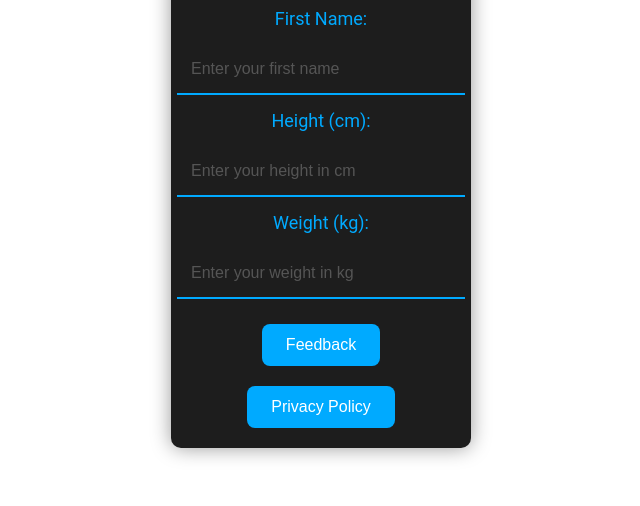
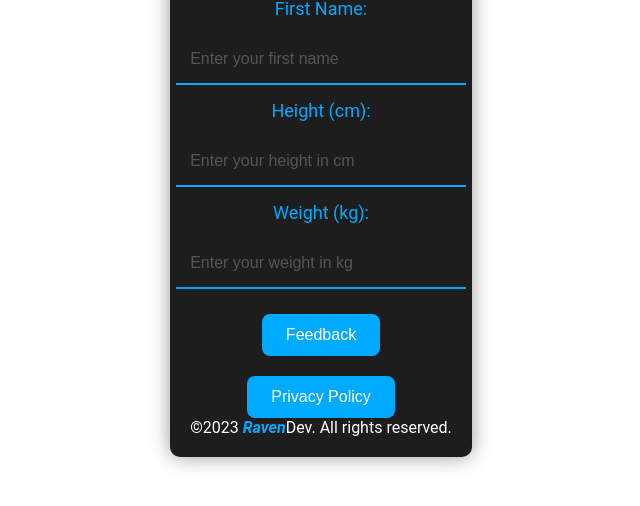
Before and after one commit to Ben1464/Phase-1-Project, a plain HTML site: page docs/index.html in a window 1280 px wide. Shown: the part 232-738 px from the top of the page, without its empty margins (319-959 px from the left). Drawn offline with Linux system fonts and the light colour scheme.

Commit message:
Footer addition

```diff
--- a/docs/index.html
+++ b/docs/index.html
@@ -27,6 +27,7 @@
             <button id="hidePrivacyPolicy">Close</button>
         </div>
         <button id="showPrivacyPolicy">Privacy Policy</button>
+        <footer>&copy2023 <span>Raven</span>Dev. All rights reserved.</footer>
     </div>
     <script src="script.js"></script>
 </body>
--- a/docs/script.js
+++ b/docs/script.js
@@ -12,8 +12,8 @@ document.getElementById("calculate").addEventListener("click", async function ()
     const bmiCategory = getBMICategory(bmi);
 
     try {
-        // Make an asynchronous request to fetch advice data from the raw content URL
-        const response = await fetch('https://github.com/Ben1464/Phase-1-project/blob/master/db.json');
+        // An asynchronous request to fetch advice data from the raw content URL
+        const response = await fetch('https://my-json-server.typicode.com/Ben1464/Phase-1-project/advice');
 
         if (!response.ok) {
             throw new Error('Failed to fetch advice data');
--- a/docs/styles.css
+++ b/docs/styles.css
@@ -127,3 +127,8 @@ button:hover {
 .hidden {
     display: none;
 }
+span{
+    color: #00aaff;
+    font-style: italic;
+    font-weight: bold;
+}
```
